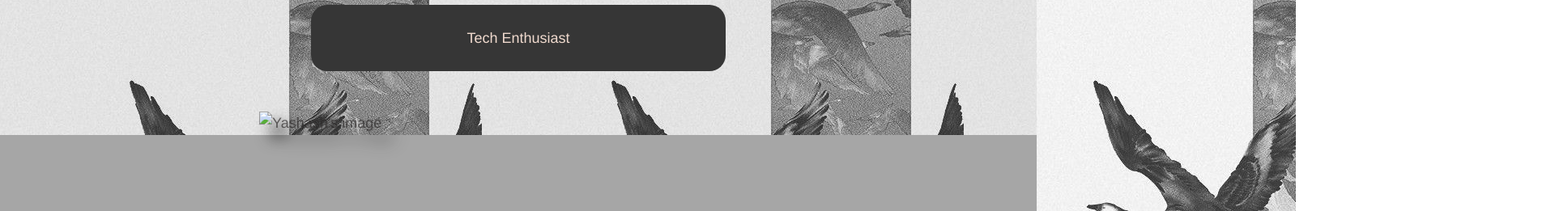
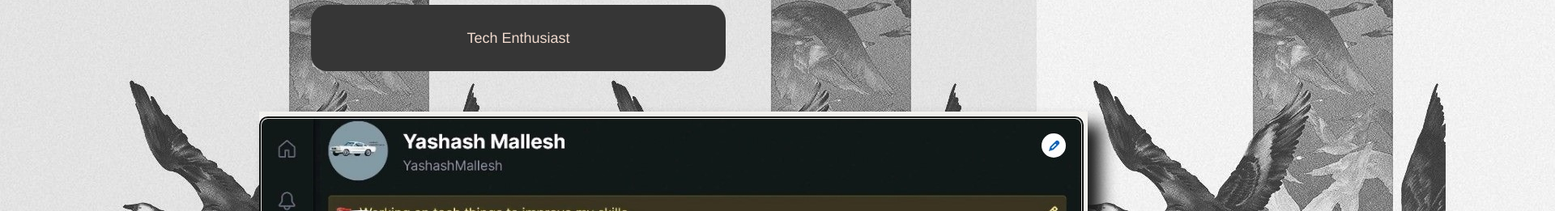
Before and after one commit to YashashMallesh/Yashash_Portfolio, a plain HTML site: page index.html in a window 1280 px wide. Shown: the part 355-616 px from the top of the page at 81% size, 1920 px wide, since content can reach past the window. Drawn offline with Linux system fonts and the light colour scheme; files whose address does not match are found by name.

Commit message:
Update index.html

```diff
--- a/index.html
+++ b/index.html
@@ -19,7 +19,7 @@
                 Namaste, I am <strong>Yashash</strong>
             </h1>
             <p class="section__subtitle section__subtitle--intro">Tech Enthusiast</p>
-            <img src="Yashash's image" alt="Yashash's image " class="intro__img">
+            <img src="Yashash's image.jpg" alt="Yashash's image " class="intro__img">
 
         </section>
 
```
